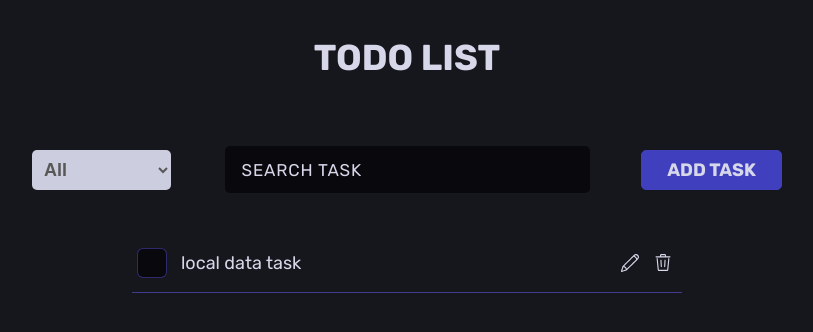
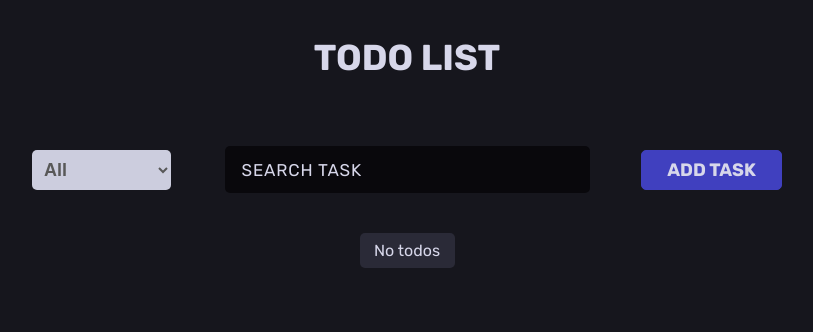
Before and after one commit to Insafsuz/todolist, a React (Vite) app: page / in a window 1280 px wide. Shown: the top 332 px of the page, without its empty margins (233-1046 px from the left). Built offline with nearby package versions, Linux system fonts and the light colour scheme.

Commit message:
save tasks to local storage

```diff
--- a/src/App.tsx
+++ b/src/App.tsx
@@ -1,4 +1,4 @@
-import { useState } from 'react'
+import { useEffect, useState } from 'react'
 import AddForm from './components/AddForm/AddForm'
 import TaskList from './components/TaskList/TaskList'
 import Button from './components/ui/Button/Button'
@@ -9,11 +9,20 @@ import styles from './index.module.scss'
 
 const App = () => {
   const [active, setActive] = useState(false)
-  const [tasks, setTasks] = useState<ITask[]>([
-    { id: '1', title: 'local data task', checked: false, status: 'incomplete' },
-  ])
+  const [tasks, setTasks] = useState<ITask[]>([])
   const [filterStatus, setFilterStatus] = useState('all')
   const [searchTerm, setSearchTerm] = useState('')
+
+  const storedTasks = localStorage.getItem('tasks')
+  useEffect(() => {
+    if (storedTasks) {
+      setTasks(JSON.parse(storedTasks))
+    }
+  }, [])
+
+  useEffect(() => {
+    localStorage.setItem('tasks', JSON.stringify(tasks))
+  }, [tasks])
 
   const addTask = (task: ITask) => {
     setTasks(prev => [...prev, task])
--- a/src/components/TaskList/TaskList.module.scss
+++ b/src/components/TaskList/TaskList.module.scss
@@ -3,3 +3,14 @@
   margin-top: 40px;
   max-width: 550px;
 }
+
+.empty {
+  background-color: hsl(240, 14%, 19%);
+  width: 95px;
+  height: 35px;
+  display: flex;
+  align-items: center;
+  justify-content: center;
+  margin: 0px auto;
+  border-radius: 5px;
+}
--- a/src/components/TaskList/TaskList.tsx
+++ b/src/components/TaskList/TaskList.tsx
@@ -17,7 +17,8 @@ const TaskList: FC<TaskListProps> = ({
 }) => {
   return (
     <ul className={styles.list}>
-      {tasks.map(task => (
+      {tasks.length > 0 ? (
+        tasks.map(task => (
           <Task
             task={task}
             key={task.id}
@@ -25,7 +26,10 @@ const TaskList: FC<TaskListProps> = ({
             toggleTask={toggleTask}
             editTask={editTask}
           />
-      ))}
+        ))
+      ) : (
+        <p className={styles.empty}>No todos</p>
+      )}
     </ul>
   )
 }
```
Lines whose indentation alone changed are shown as unchanged.
